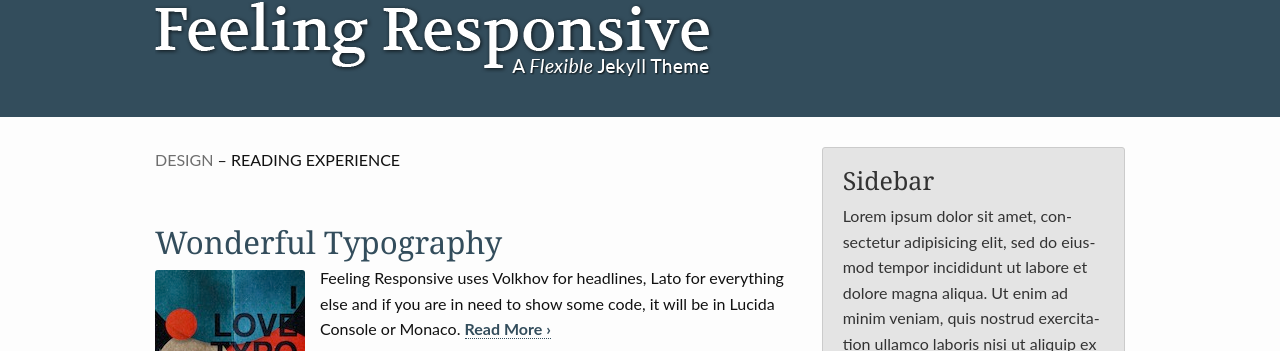
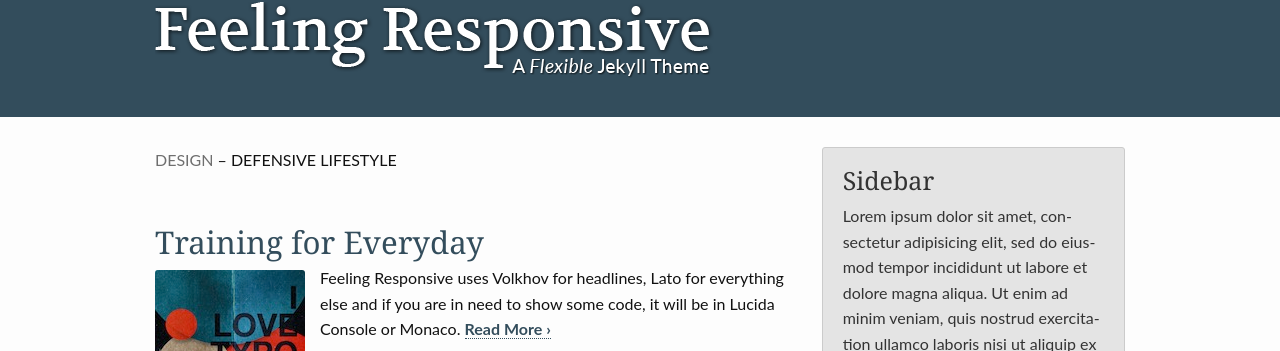
Before and after one commit to JonWeilerPMI/pmisite, a Jekyll site: the page built from blog/index.html, in a window 1280 px wide. Shown: the part 108-459 px from the top of the page. Built offline with Jekyll 4.4.1, drawn with Linux system fonts in a browser that asks for light colours; the list of posts is cut into pages by our own code.

```diff
--- a/_posts/design/2015-11-16-typography.md
+++ b/_posts/design/2015-11-16-typography.md
@@ -1,15 +1,15 @@
 ---
 layout: page-fullwidth
-title: "Wonderful Typography"
-subheadline: "Reading Experience"
+title: "Training for Everyday"
+subheadline: "Defensive Lifestyle"
 meta_teaser: "Feeling Responsive uses Volkhov for headlines, Lato for everything else and if you are in need to show some code, it will be in Lucida Console."
 teaser: "<em>Feeling Responsive</em> uses <a href='https://www.google.com/fonts/specimen/Volkhov'>Volkhov</a> for headlines, <a href='https://www.google.com/fonts/specimen/Lato'>Lato</a> for everything else and if you are in need to show some code, it will be in <a href='http://www.microsoft.com/typography/fonts/family.aspx?FID=18'>Lucida Console</a> or <a href='http://en.wikipedia.org/wiki/Monaco_(typeface)'>Monaco</a>."
 header: no
 image:
     thumb:  homepage_typography_thumb.jpg
     homepage: homepage_typography.jpg
-    caption: Image by Antonio
-    caption_url: "http://www.aisleone.net/"
+    caption: PMI Defensive Rifle
+    caption_url: "https://store.professionalmarksmen.com/index.php?l=product_list&c=2"
 categories:
     - design
 ---
```
